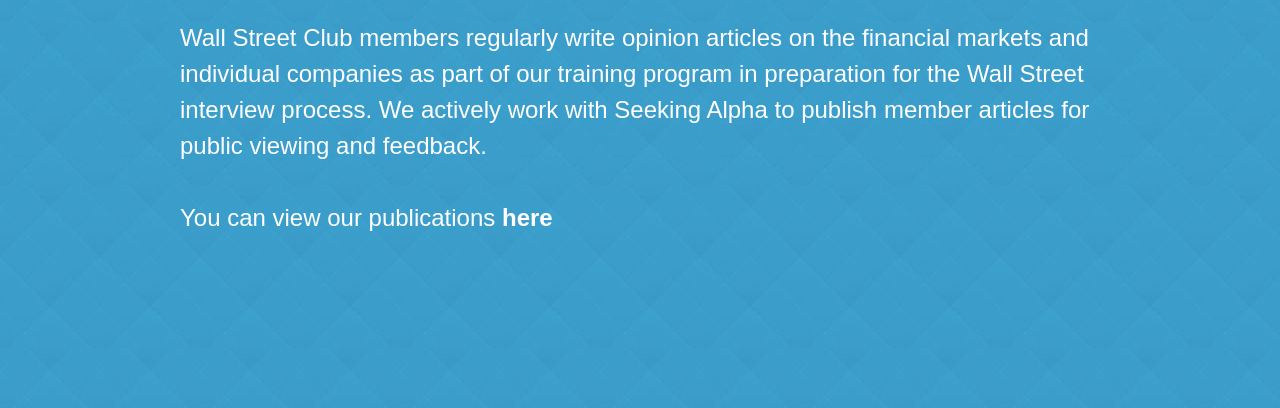
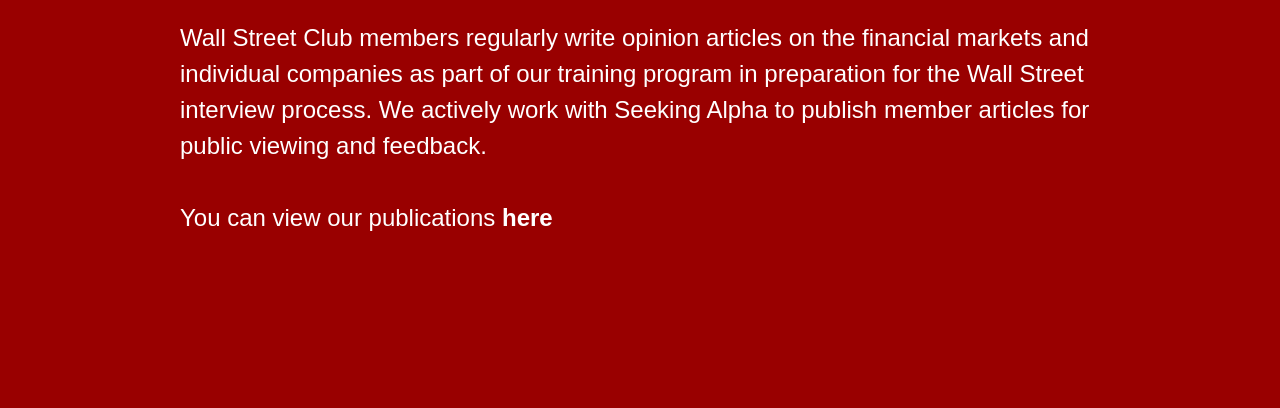
Before and after one commit to NarainKrishnamurthy/WSC_Site, a website: page sa.html in a window 1280 px wide. Shown: the part 201-609 px from the top of the page. Drawn offline with nearby package versions, Linux system fonts and the light colour scheme; some packages are replaced by stand-ins of ours; a web font is replaced by a local one.

Commit message:
last changes of the day

```diff
--- a/css/style.css
+++ b/css/style.css
@@ -263,7 +263,7 @@ li a.active{
 
 /*service area*/
 .service{
-	background: url(../img/pattern.jpg);
+	background-color: #990000;
 	background-repeat: repeat-y;
 	margin-top: 40px;
 }
```
